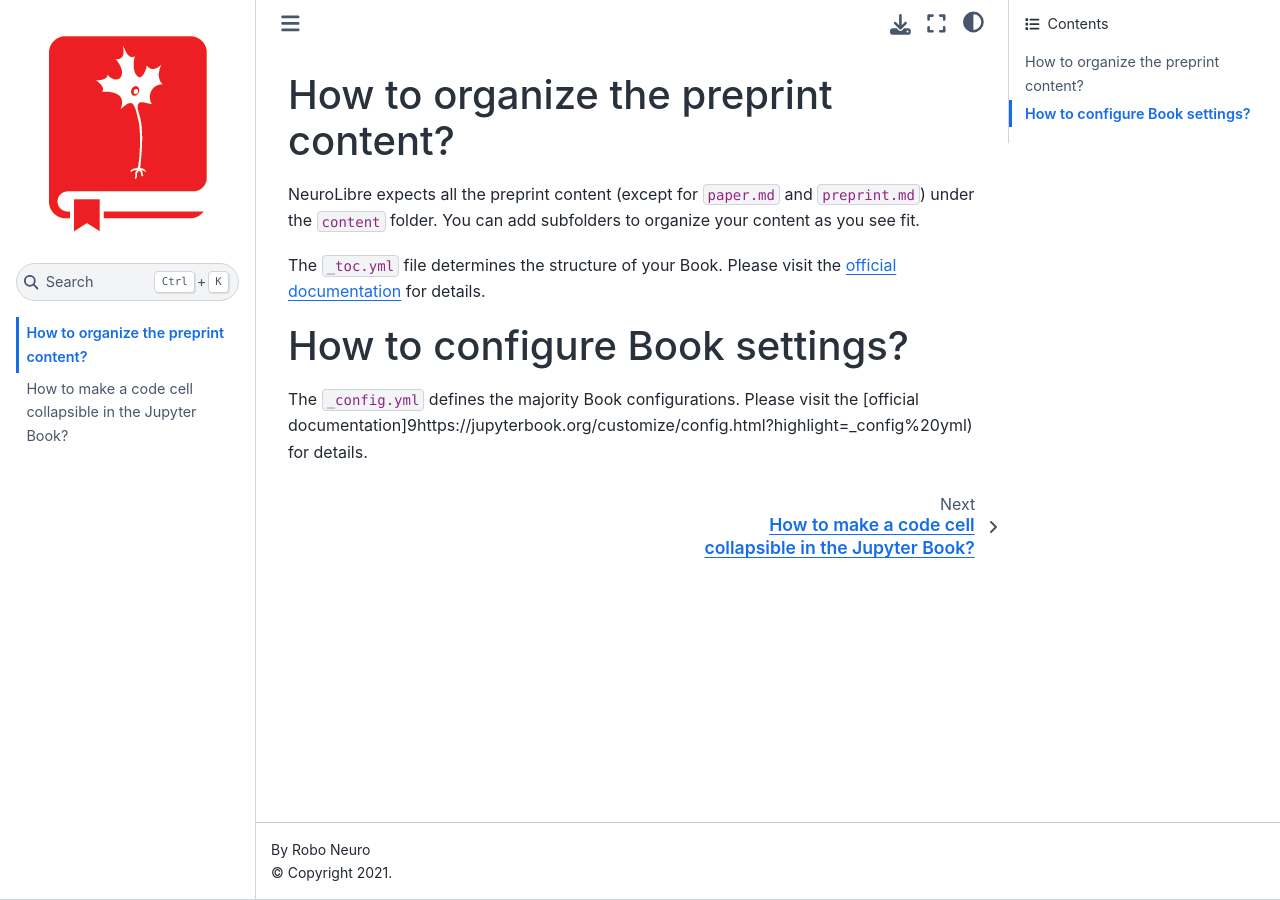
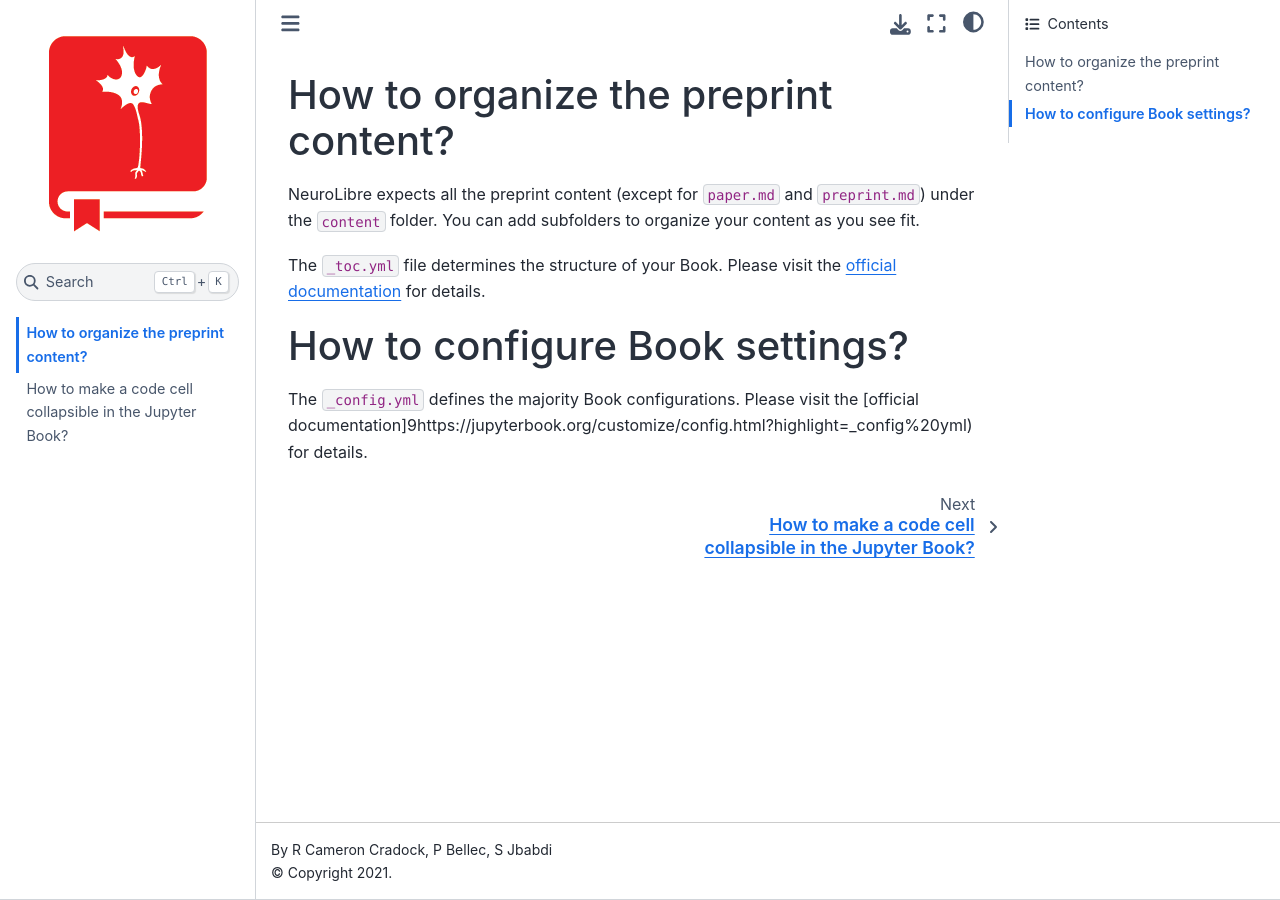
Before and after one commit to pbellec/editorial_parcellation, a Jupyter Book: the page built from content/00-simple_markdown.md, in a window 1280 px wide. Built offline with Jupyter Book 1.0.4 settings and Sphinx 7.4.7 and the Sphinx Book theme 1.1.4, drawn with Linux system fonts in a browser that asks for light colours; pages that are not in the unit, such as notebooks, are missing from menus.

Commit message:
Update _config.yml

```diff
--- a/content/_config.yml
+++ b/content/_config.yml
@@ -5,8 +5,8 @@
 
 #######################################################################################
 # Book settings
-title                       : "NeuroLibre preprint template"  # The title of the book. Will be placed in the left navbar.
-author                      : Robo Neuro  # The author of the book
+title                       : "Parcellating the parcellation issue"  # The title of the book. Will be placed in the left navbar.
+author                      : R Cameron Cradock, P Bellec, S Jbabdi  # The author of the book
 copyright                   : "2021"  # Copyright year to be placed in the footer
 logo                        : "../images/neurolibre-logo.png"  # A path to the book logo
 exclude_patterns            : []  # Patterns to skip when building the book. Can be glob-style (e.g. "*skip.ipynb")
@@ -39,7 +39,7 @@
   thebe                     : false  # Add a thebe button to pages (requires the repository to run on Binder)
 
 repository:
-  url                       : https://github.com/neurolibre/template  # The URL to your book's repository
+  url                       : https://github.com/pbellec/editorial_parcellation  # The URL to your book's repository
   path_to_book              : "content"  # A path to your book's folder, relative to the repository root.
   branch                    : main  # Which branch of the repository should be used when creating links
 
```
